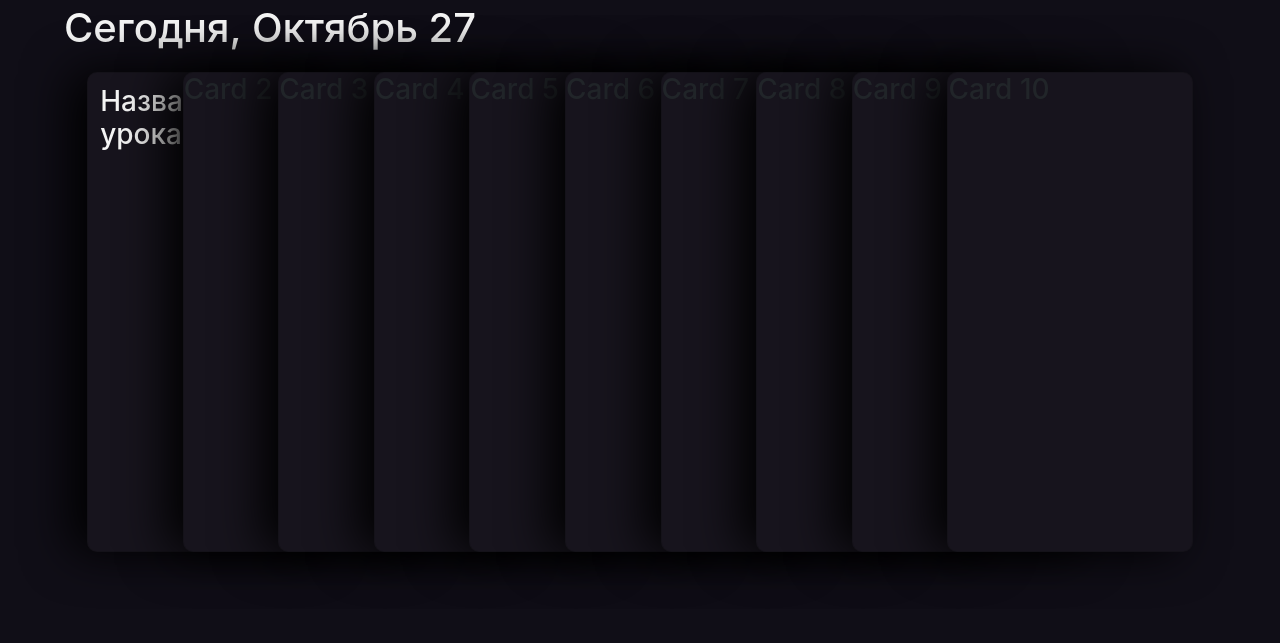
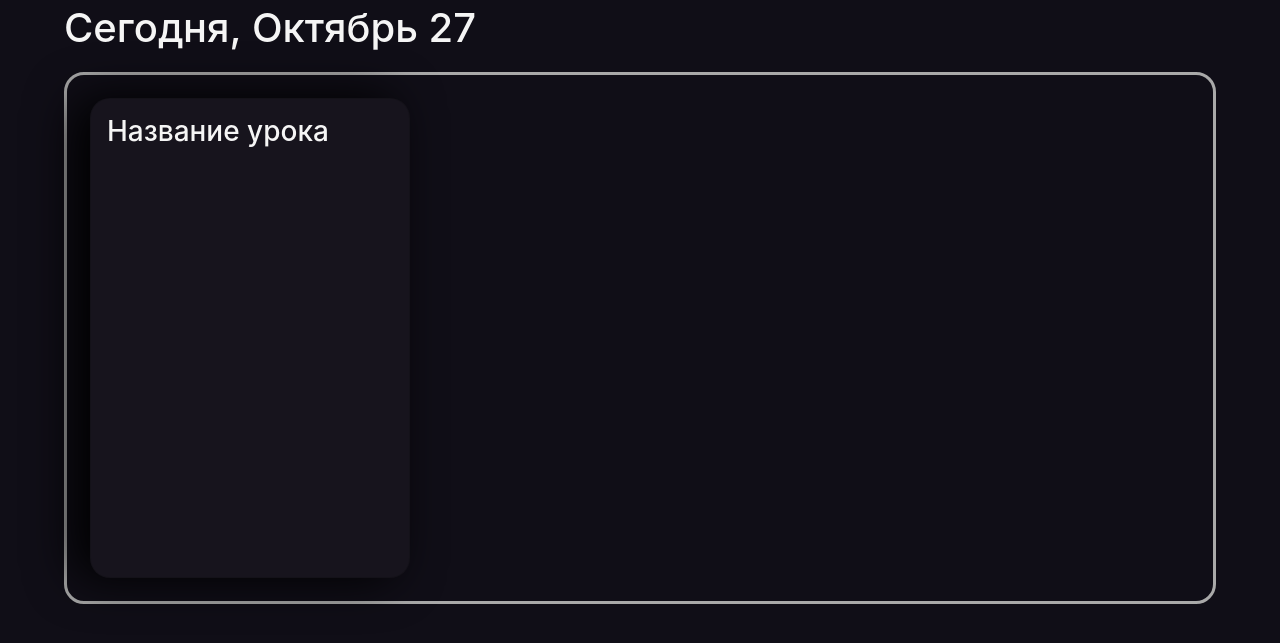
Before and after one commit to Qvineox/School148, a Django app: template templates/home/apprentice_home.html in a window 1280 px wide. Shown: the part 56-699 px from the top of the page. Run offline with Django 3.2, Linux system fonts and the light colour scheme; the template is opened without the code that fills it, so the values that code supplies are empty; some libraries are stand-ins or nearby versions.

Commit message:
Home cards changes
Took 44 minutes

```diff
--- a/accounts/services.py
+++ b/accounts/services.py
@@ -72,6 +72,7 @@ def get_profile_data(user_id):
     return data
 
 
+# возвращает школьный профиль из id учетной записи django
 def get_profile_from_user(user_id):
     user = User.objects.get(id=user_id)
     logger.info('Querying school profile. User: {0}'.format(user.username))
--- /dev/null
+++ b/journal/services.py
@@ -0,0 +1,4 @@
+# возвращает всю информацию об уроках на определенный день для определенной учебной группы
+def get_lessons_for_study_group(study_group_id, schedule_date):
+    data = None
+    return data
--- a/static/css/styles.css
+++ b/static/css/styles.css
@@ -3,7 +3,7 @@
   height: 480px;
   width: 320px;
   background-color: #17141d;
-  border-radius: 10px;
+  border-radius: 20px;
   box-shadow: -1rem 0 3rem #000;
   transition: 0.4s ease-out;
   position: relative;
@@ -11,16 +11,16 @@
 }
 
 .card:not(:first-child) {
-    margin-left: -150px;
+    margin-left: -5%;
 }
 
 .card:hover {
-  transform: translateY(-30px);
+  transform: translateY(-50px);
   transition: 0.4s ease-out;
 }
 
 .card:hover ~ .card {
   position: relative;
-  left: 50px;
+  left: 80px;
   transition: 0.4s ease-out;
 }
--- a/templates/home/apprentice_home.html
+++ b/templates/home/apprentice_home.html
@@ -11,13 +11,13 @@
     <h1 style="color: whitesmoke">Сегодня, {% now "F j" %}</h1>
     <div class="container-md"
          style="
-            height: 600px;
             width: 100%;
             top: 60px;
             display: inline-flex;
             margin-top: 1%;
-            padding-left: 2%;
-            padding-right: 2%; ">
+            padding: 2%;
+            border: 3px solid darkgray;
+            border-radius: 20px;">
 
 
         <div class="card">
@@ -26,47 +26,6 @@
             </div>
         </div>
 
-        <div class="card" style="margin-left: -150px;">
-            <h3 class="title">Card 2</h3>
-        </div>
-
-        <div class="card">
-            <h3 class="title">Card 3</h3>
-        </div>
-
-        <div class="card">
-            <h3 class="title">Card 4</h3>
-        </div>
-
-        <div class="card">
-            <h3 class="title">Card 5</h3>
-        </div>
-
-        <div class="card">
-            <h3 class="title">Card 6</h3>
-        </div>
-
-        <div class="card">
-            <h3 class="title">Card 7</h3>
-        </div>
-
-        <div class="card">
-            <h3 class="title">Card 8</h3>
-        </div>
-
-        <div class="card">
-            <h3 class="title">Card 9</h3>
-        </div>
-
-    <div class="card">
-            <h3 class="title">Card 10</h3>
-        </div>
-
-
-
-
-
-
 
 
 
```
Also changed, not shown: home/views.py (+11 -1 lines), journal/models.py (+42 -3 lines), schedule/models.py (+0 -39 lines), journal/migrations/0006_auto_20201028_1616.py (added), schedule/migrations/0002_delete_lessons.py (added).
